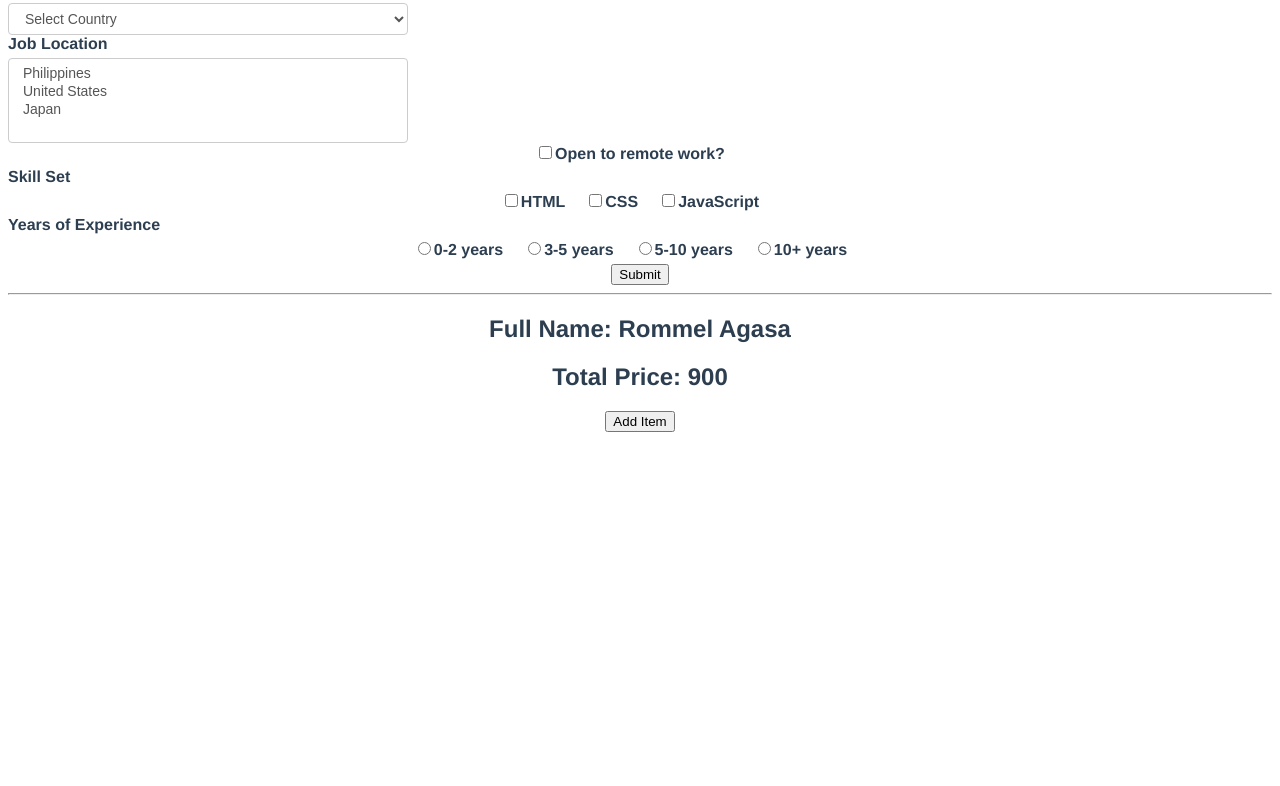
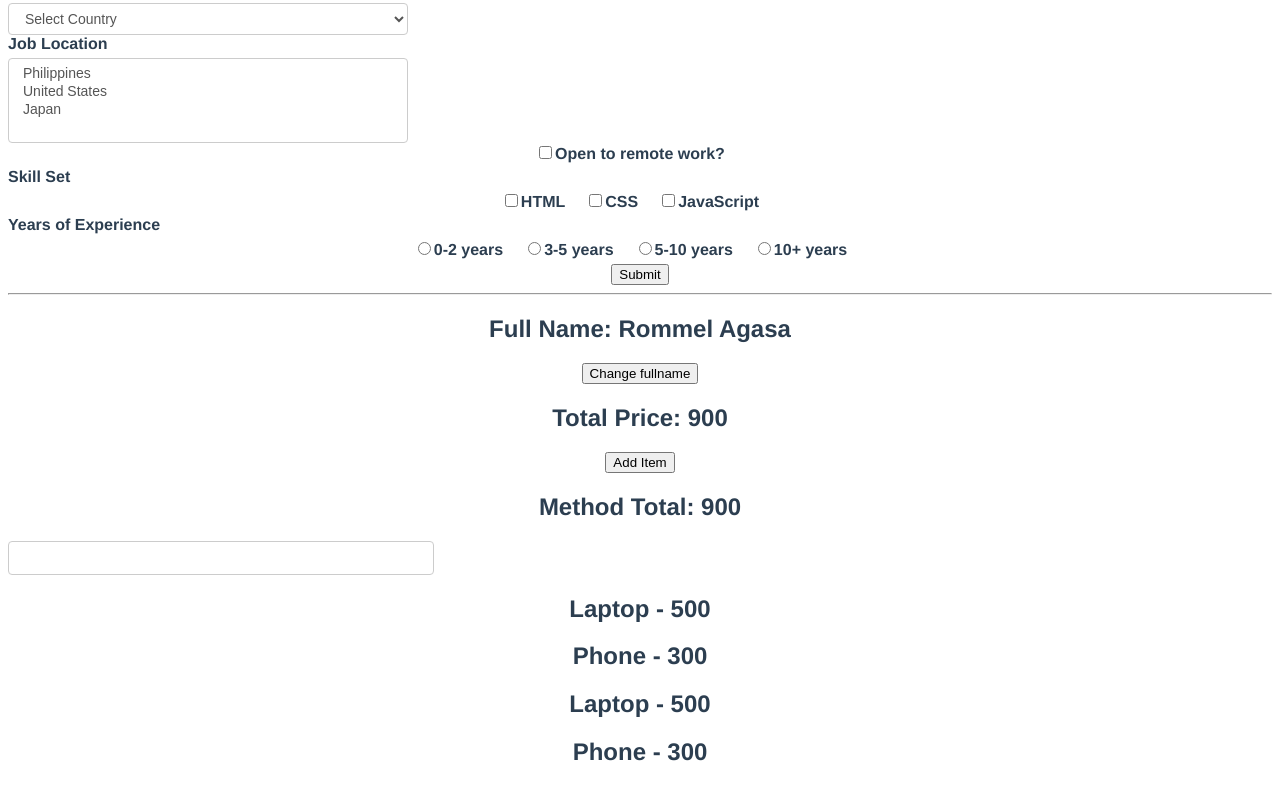
Before and after one commit to RommelAgasa/learn_vue_js, a Vue app: page / in a window 1280 px wide. Shown: the part 3765-4551 px from the top of the page. Before the commit the page ends 4205 px from the top, so only its background shows below. Built offline with nearby package versions, Linux system fonts and the light colour scheme.

Commit message:
- computed prop + v-for - computed setter

```diff
--- a/src/components/ComputedProperties.vue
+++ b/src/components/ComputedProperties.vue
@@ -2,18 +2,32 @@
 
 
     <h2>Full Name: {{ fullName }} </h2>
+    <button @click="changeFullName">Change fullname</button>
+
+
     <h2>Total Price: {{ totalPrice }}</h2>
-
 
     <button
         @click="items.push({id: 4, name: 'Tablet', price: 200})">
         Add Item
     </button>
 
+    <h2>Method Total: {{ getTotal() }}</h2>
+
+    <input type="text" v-model="country">
+
+    <div v-for="item in items" :key="item.id">
+        <h2 v-if="item.price > 100">{{ item.name }} - {{ item.price }}</h2>
+    </div>
+
+    <!-- computed properties v-for -->
+     <h2 v-for="item in expensiveItems" :key="item.id">{{ item.name }} - {{ item.price }}</h2>
+
 </template>
 
 
 <script>
+
 
 export default {
     name: 'ComputedProperties',
@@ -25,18 +39,40 @@ export default {
                 {id: 1, name: 'TV', price: 100},
                 {id: 2, name: 'Laptop', price: 500},
                 {id: 3, name: 'Phone', price: 300}
-            ]
+            ],
+            country: '',
         }
     },
     methods:{
-
+        changeFullName(){
+            this.fullName = 'Jhon Doe';
+        },
+        getTotal() { // this will be called every time the component re-renders, even if the items array has not changed. This is because methods are not cached and will be executed every time they are called in the template.
+            console.log('get Total Method');
+            return this.items.reduce((total, curr) => (total += curr.price), 0);
+        }
     },
     computed: {
-        fullName(){
-            return `${this.firstName} ${this.lastName}`;
+
+        fullName: {
+            get() {
+                return `${this.firstName} ${this.lastName}`;
+            },
+            set(value) {
+                const names = value.split(' ');
+                this.firstName = names[0];
+                this.lastName = names[names.length - 1];
+            }
         },
+        // {
+        //     return `${this.firstName} ${this.lastName}`;
+        // },
         totalPrice(){
+            console.log('Total computed property');
             return this.items.reduce((total, curr) => (total += curr.price), 0);
+        },
+        expensiveItems(){
+            return this.items.filter(item => item.price > 100);
         }
     }
 }
```
